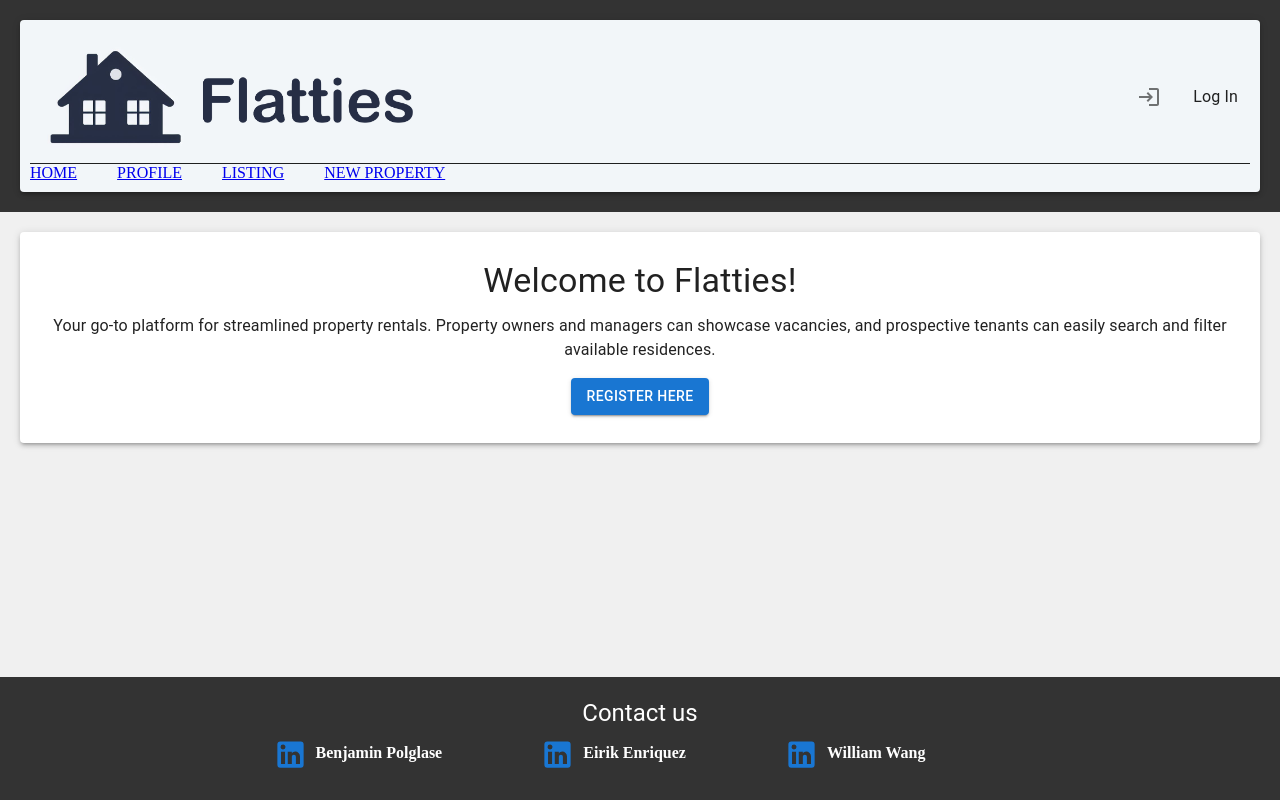
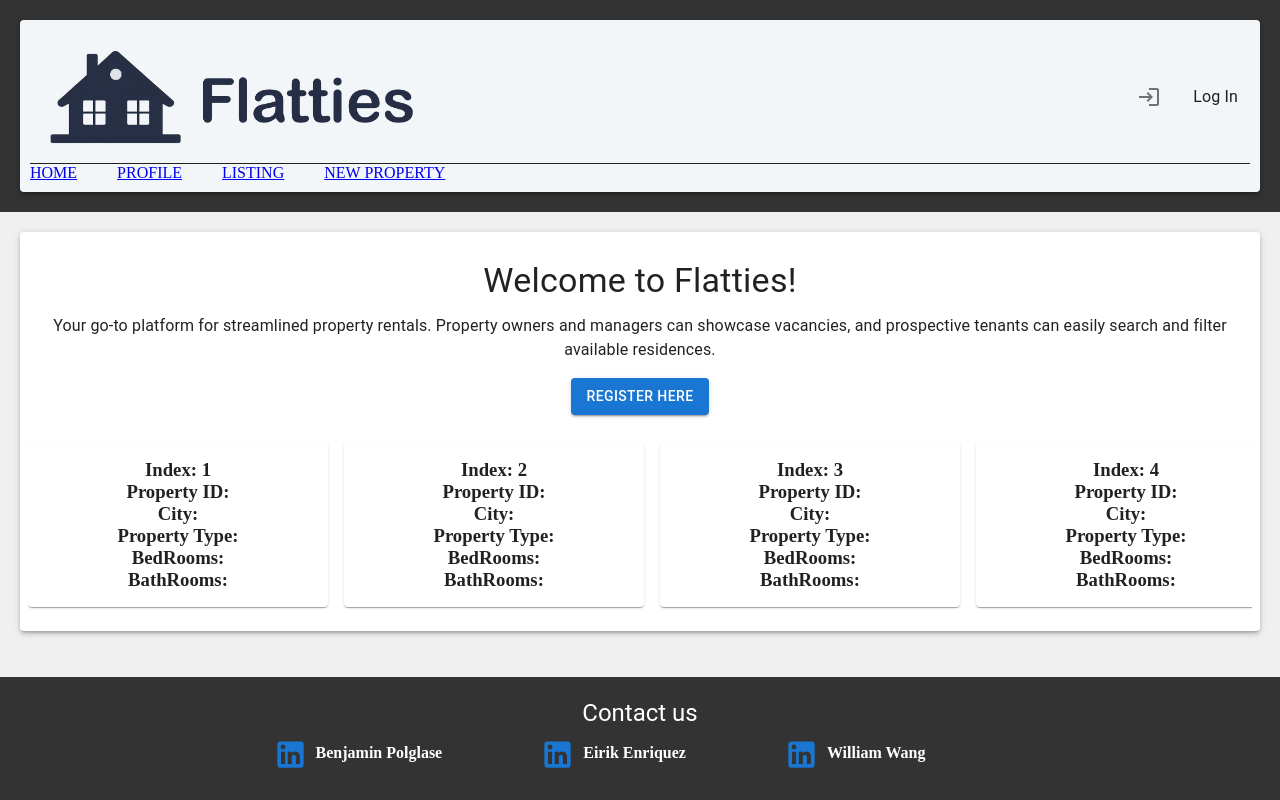
Before and after one commit to Puddle-Dev/Flatties, a React (Create React App) app in the folder flatties-frontend/: page / in a window 1280 px wide. Built offline with nearby package versions, Linux system fonts and the light colour scheme.

Commit message:
side scrolling listings
Created listings that scroll sideways.

```diff
--- a/flatties-frontend/package.json
+++ b/flatties-frontend/package.json
@@ -5,7 +5,7 @@
   "dependencies": {
     "@emotion/react": "^11.11.3",
     "@emotion/styled": "^11.11.0",
-    "@mui/icons-material": "^5.15.6",
+    "@mui/icons-material": "^5.15.10",
     "@mui/lab": "^5.0.0-alpha.164",
     "@mui/material": "^5.15.6",
     "@mui/x-date-pickers": "^6.19.3",
--- a/flatties-frontend/src/pages/home/HomePage.tsx
+++ b/flatties-frontend/src/pages/home/HomePage.tsx
@@ -1,7 +1,7 @@
-// HomePage.tsx
 import React from "react";
-import { Typography, Button } from "@mui/material";
+import { Typography, Button, Box, List, Paper } from "@mui/material";
 import { Link } from "react-router-dom";
+import "./HomePage.css";
 
 function HomePage() {
   return (
@@ -24,6 +24,38 @@ function HomePage() {
           Register Here
         </Button>
       </div>
+      <div className="scroll-container">
+        <Box
+          sx={{
+            display: "flex",
+            overflowX: "auto",
+            whiteSpace: "nowrap",
+          }}
+        >
+          {[1, 2, 3, 4, 5].map((index) => (
+            <List key={index} sx={{ marginRight: 2 }}>
+              <Paper sx={{ width: 300, minWidth: 250, marginBottom: "8px" }}>
+                <Box
+                  sx={{
+                    display: "flex",
+                    flexDirection: "column",
+                    justifyContent: "center",
+                    p: 2,
+                    fontStyle: { textAlign: "left" },
+                  }}
+                >
+                  <h3>Index: {index}</h3>
+                  <h3>Property ID: </h3>
+                  <h3>City: </h3>
+                  <h3>Property Type: </h3>
+                  <h3>BedRooms: </h3>
+                  <h3>BathRooms: </h3>
+                </Box>
+              </Paper>
+            </List>
+          ))}
+        </Box>
+      </div>
     </div>
   );
 }
```
Also changed, not shown: flatties-frontend/src/pages/home/HomePage.css (added), 1 other file (tests, documents, lock files or other folders).
